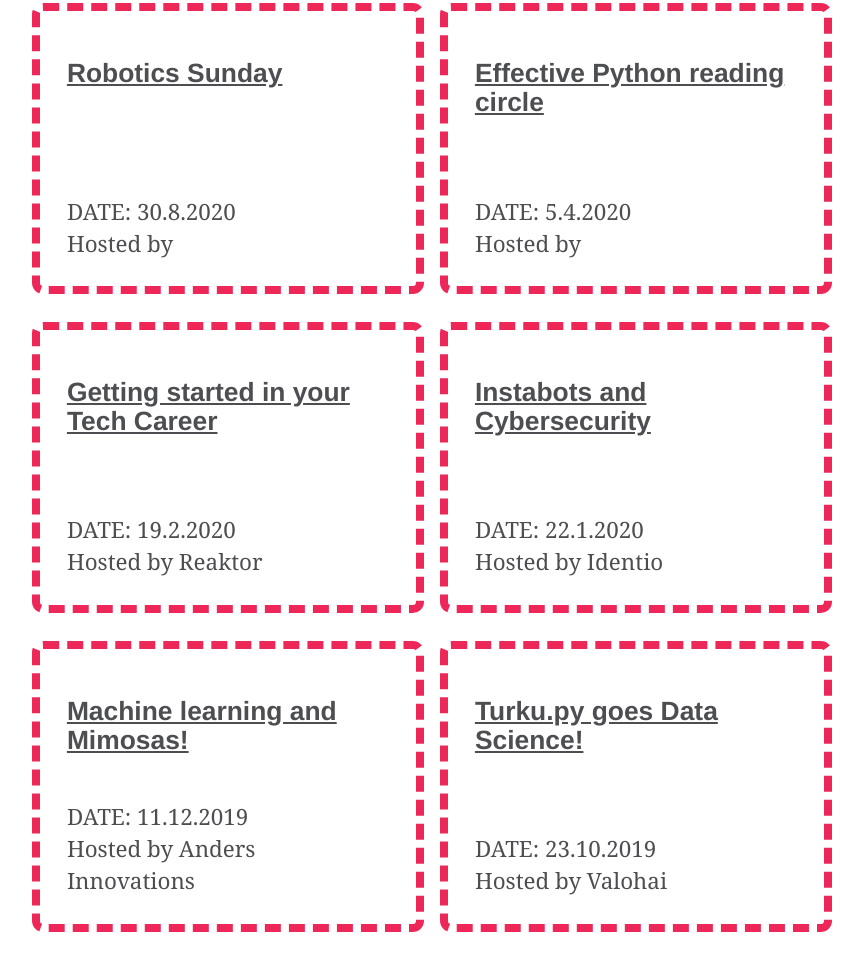
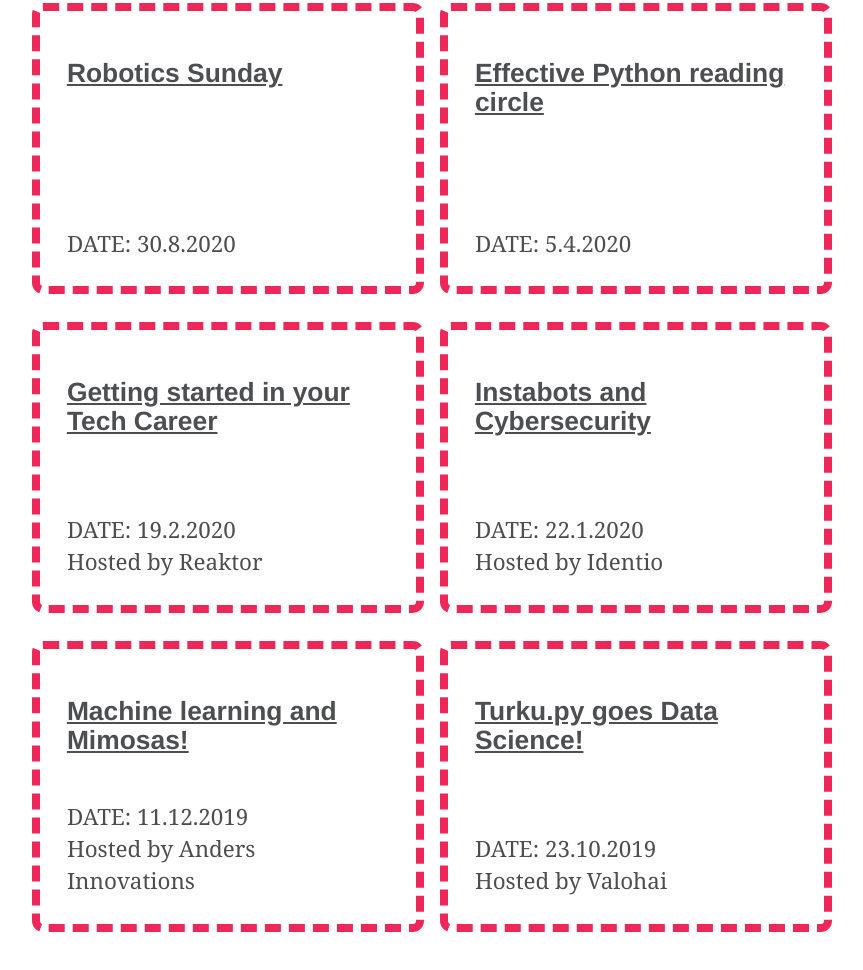
Before and after one commit to turkupy/turkupy.github.io, a Gatsby site: page / in a window 1280 px wide. Shown: the part 914-1884 px from the top of the page, without its empty margins (208-1071 px from the left). Built offline with nearby package versions, Linux system fonts and the light colour scheme; Gatsby itself is replaced by a stand-in of ours; some packages are replaced by stand-ins of ours.

Commit message:
Show things conditionally (#15)
* Don't show texts related to host if there is no host

* Re-add stuff that got lost in conflict resolving

```diff
--- a/src/components/Event.jsx
+++ b/src/components/Event.jsx
@@ -65,17 +65,19 @@ const StyledLink = styled(Link)`
   }
 `
 
-const Event = ({ title, date, host, slug }) => (
+const Event = ({ title, date, host, slug }) => {
+  return (
     <EventCard>
       <EventTitle>
         <StyledLink to={slug}>{title} </StyledLink>
       </EventTitle>
       <EventInfo>
         {date && <DateSpan>Date: {formatDate(date)}</DateSpan>}
-      <p>Hosted by {host}</p>
+        {host && <p>Hosted by {host}</p>}
       </EventInfo>
     </EventCard>
   )
+}
 
 Event.propTypes = {
   title: PropTypes.string.isRequired,
```
Lines whose indentation alone changed are shown as unchanged.
